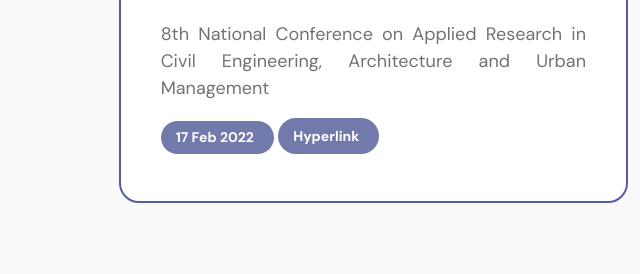
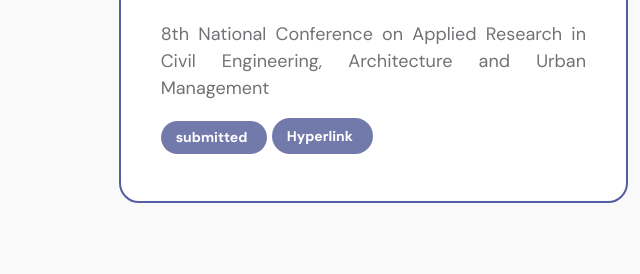
Before and after one commit to faranakSarkari/cv, a plain HTML site: page index.html in a window 1280 px wide. Shown: the part 3050-3324 px from the top of the page, 0-640 px from the left. Drawn offline with Linux system fonts and the light colour scheme.

Commit message:
Update index.html

```diff
--- a/index.html
+++ b/index.html
@@ -352,7 +352,7 @@ Publications
 
                         <p class="workText">8th National Conference on Applied Research in Civil Engineering, Architecture and Urban Management</p>
                         <div class="publishYear">
-                            <p class="services-price-text mb-0">17 Feb 2022</p>
+                            <p class="services-price-text mb-0">submitted</p>
                         </div>
                         <div class="publishYear">
                             <a href="https://civilica.com/doc/1332057/" class="services-price-text">Hyperlink</a>
```
